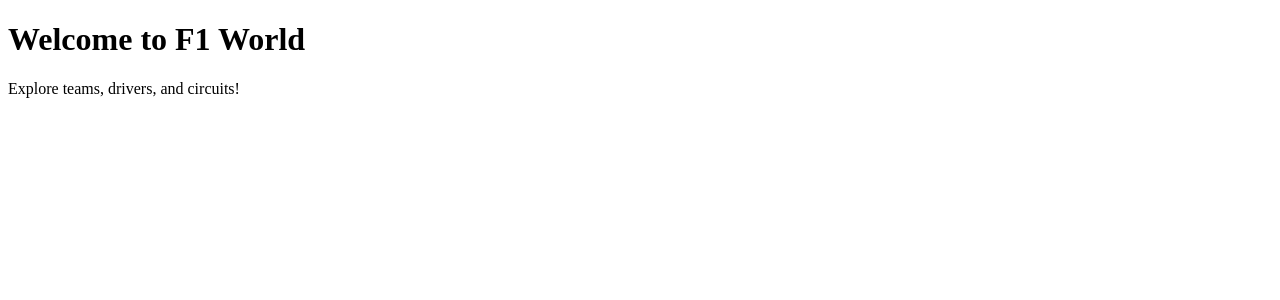
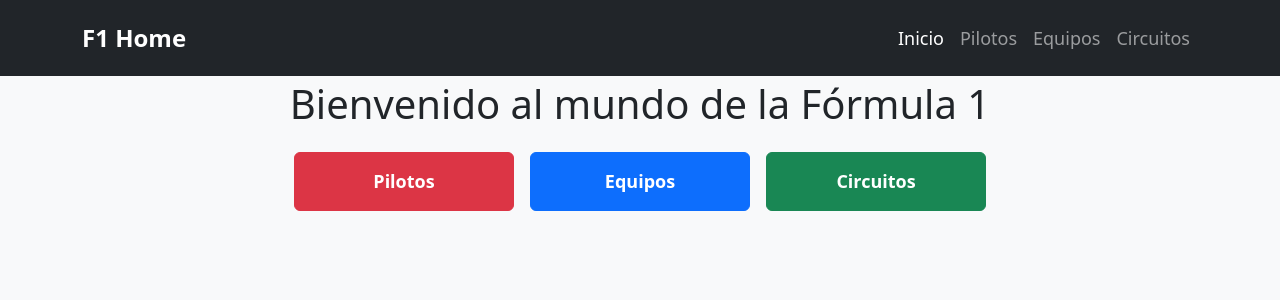
Before and after one commit to Oriol-Farras/F1_Project, a Django app: page / in a window 1280 px wide. Shown: the top 300 px of the page. Run offline with Django 5.2, Linux system fonts and the light colour scheme.

Commit message:
feat(home): add navigation bar

```diff
--- a/f1/templates/home.html
+++ b/f1/templates/home.html
@@ -2,11 +2,61 @@
 <html lang="en">
 <head>
     <meta charset="UTF-8">
-    <meta name="viewport" content="width=device-width, initial-scale=1.0">
-    <title>F1 Home</title>
+    <meta name="viewport" content="width=device-width, initial-scale=1">
+    <title>F1 - Home</title>
+    <link href="https://cdn.jsdelivr.net/npm/bootstrap@5.3.0/dist/css/bootstrap.min.css" rel="stylesheet">
+    <style>
+        body {
+            background-color: #f8f9fa;
+        }
+        .navbar {
+            background-color: #212529;
+            padding: 15px;
+        }
+        .navbar-brand {
+            font-size: 24px;
+            font-weight: bold;
+        }
+        .nav-link {
+            font-size: 18px;
+        }
+        .hero-section {
+            text-align: center;
+            padding: 80px 20px;
+        }
+        .btn-custom {
+            width: 220px;
+            padding: 15px;
+            font-size: 18px;
+            font-weight: bold;
+        }
+    </style>
 </head>
 <body>
-    <h1>Welcome to F1 World</h1>
-    <p>Explore teams, drivers, and circuits!</p>
+    <nav class="navbar navbar-expand-lg navbar-dark fixed-top">
+        <div class="container">
+            <a class="navbar-brand" href="#">F1 Home</a>
+            <button class="navbar-toggler" type="button" data-bs-toggle="collapse" data-bs-target="#navbarNav">
+                <span class="navbar-toggler-icon"></span>
+            </button>
+            <div class="collapse navbar-collapse justify-content-end" id="navbarNav">
+                <ul class="navbar-nav">
+                    <li class="nav-item"><a class="nav-link active" href="#">Inicio</a></li>
+                    <li class="nav-item"><a class="nav-link" href="#">Pilotos</a></li>
+                    <li class="nav-item"><a class="nav-link" href="#">Equipos</a></li>
+                    <li class="nav-item"><a class="nav-link" href="#">Circuitos</a></li>
+                </ul>
+            </div>
+        </div>
+    </nav>
+    <div class="container hero-section">
+        <h1 class="mb-4">Bienvenido al mundo de la Fórmula 1</h1>
+        <div class="d-flex justify-content-center gap-3">
+            <a href="#" class="btn btn-danger btn-custom">Pilotos</a>
+            <a href="#" class="btn btn-primary btn-custom">Equipos</a>
+            <a href="#" class="btn btn-success btn-custom">Circuitos</a>
+        </div>
+    </div>
+    <script src="https://cdn.jsdelivr.net/npm/bootstrap@5.3.0/dist/js/bootstrap.bundle.min.js"></script>
 </body>
 </html>
```
